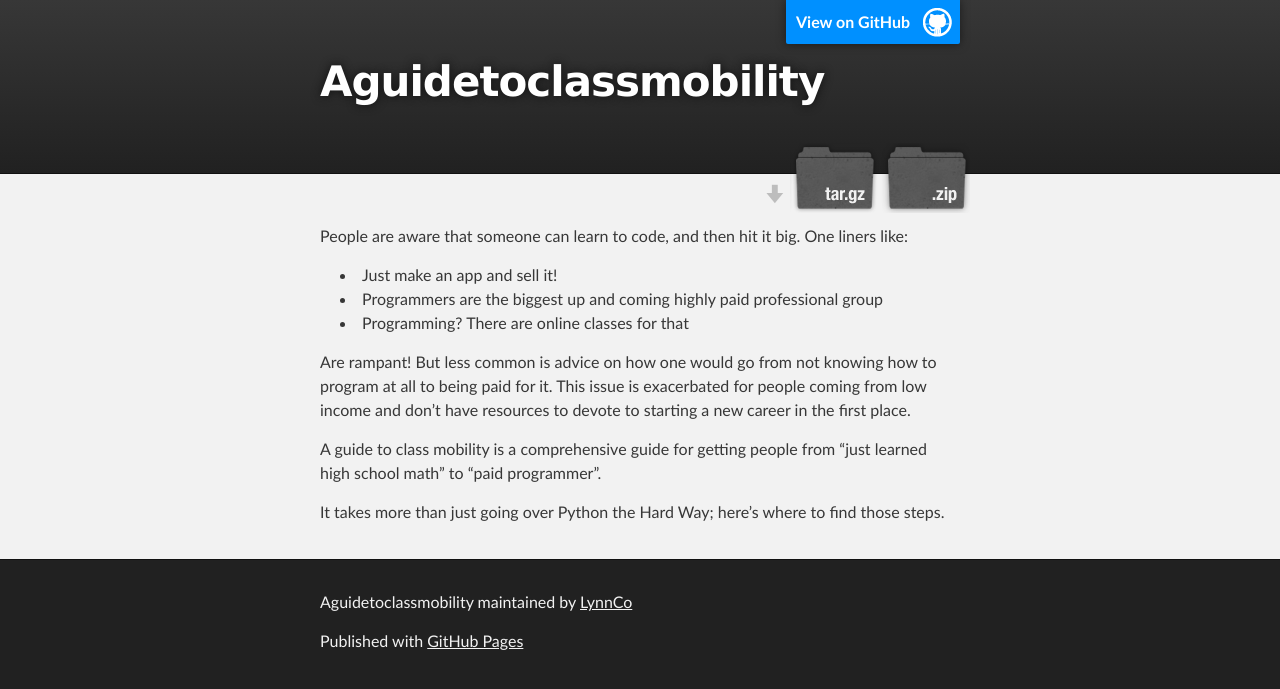
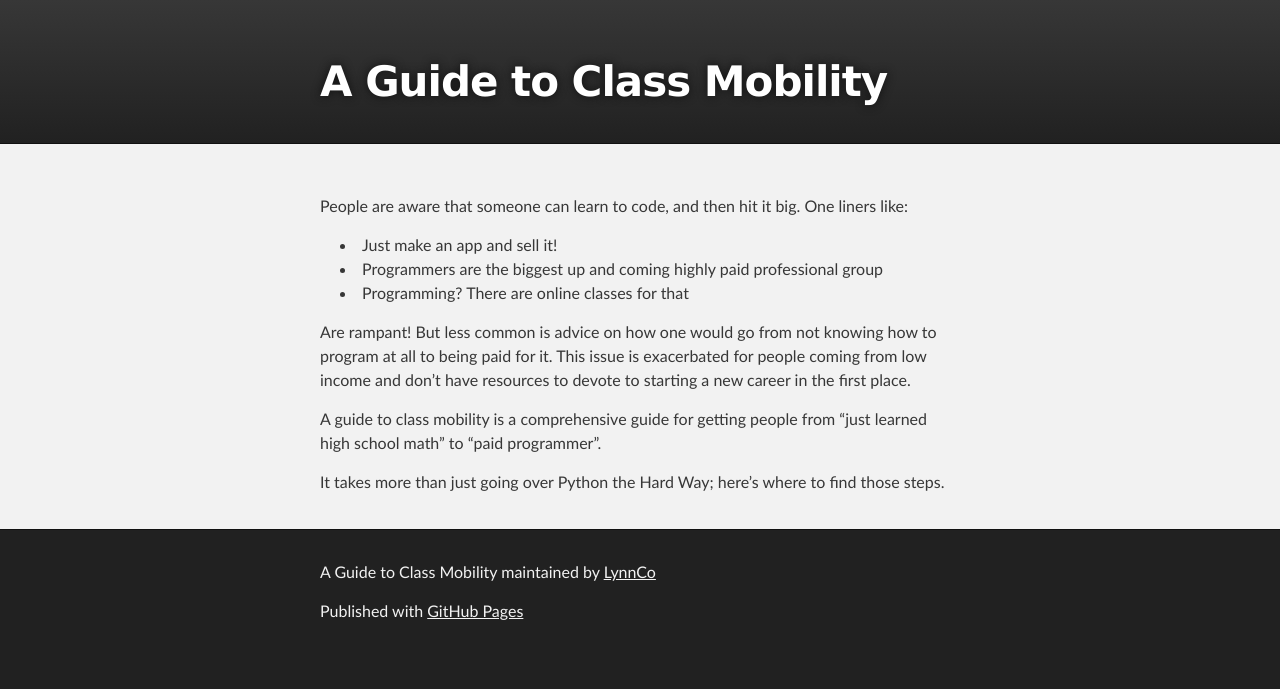
Before and after one commit to coilysiren/AGuideToClassMobility, a Jekyll site: the page built from index.md, in a window 1280 px wide. Shown: the top 689 px of the page. Built offline with Jekyll 4.4.1, drawn with Linux system fonts in a browser that asks for light colours; Markdown is read by kramdown in place of the engine named in the settings.

Commit message:
Clean up layout a touch

```diff
--- a/_layouts/default.html
+++ b/_layouts/default.html
@@ -16,15 +16,7 @@
     <!-- HEADER -->
     <div id="header_wrap" class="outer">
         <header class="inner">
-          <a id="forkme_banner" href="https://github.com/LynnCo/AGuideToClassMobility">View on GitHub</a>
-
-          <h1 id="project_title">Aguidetoclassmobility</h1>
-          <h2 id="project_tagline"></h2>
-
-            <section id="downloads">
-              <a class="zip_download_link" href="https://github.com/LynnCo/AGuideToClassMobility/zipball/master">Download this project as a .zip file</a>
-              <a class="tar_download_link" href="https://github.com/LynnCo/AGuideToClassMobility/tarball/master">Download this project as a tar.gz file</a>
-            </section>
+          <h1 id="project_title">A Guide to Class Mobility</h1>
         </header>
     </div>
 
@@ -38,7 +30,7 @@
     <!-- FOOTER  -->
     <div id="footer_wrap" class="outer">
       <footer class="inner">
-        <p class="copyright">Aguidetoclassmobility maintained by <a href="https://github.com/LynnCo">LynnCo</a></p>
+        <p class="copyright">A Guide to Class Mobility maintained by <a href="https://github.com/LynnCo">LynnCo</a></p>
         <p>Published with <a href="http://pages.github.com">GitHub Pages</a></p>
       </footer>
     </div>
```
